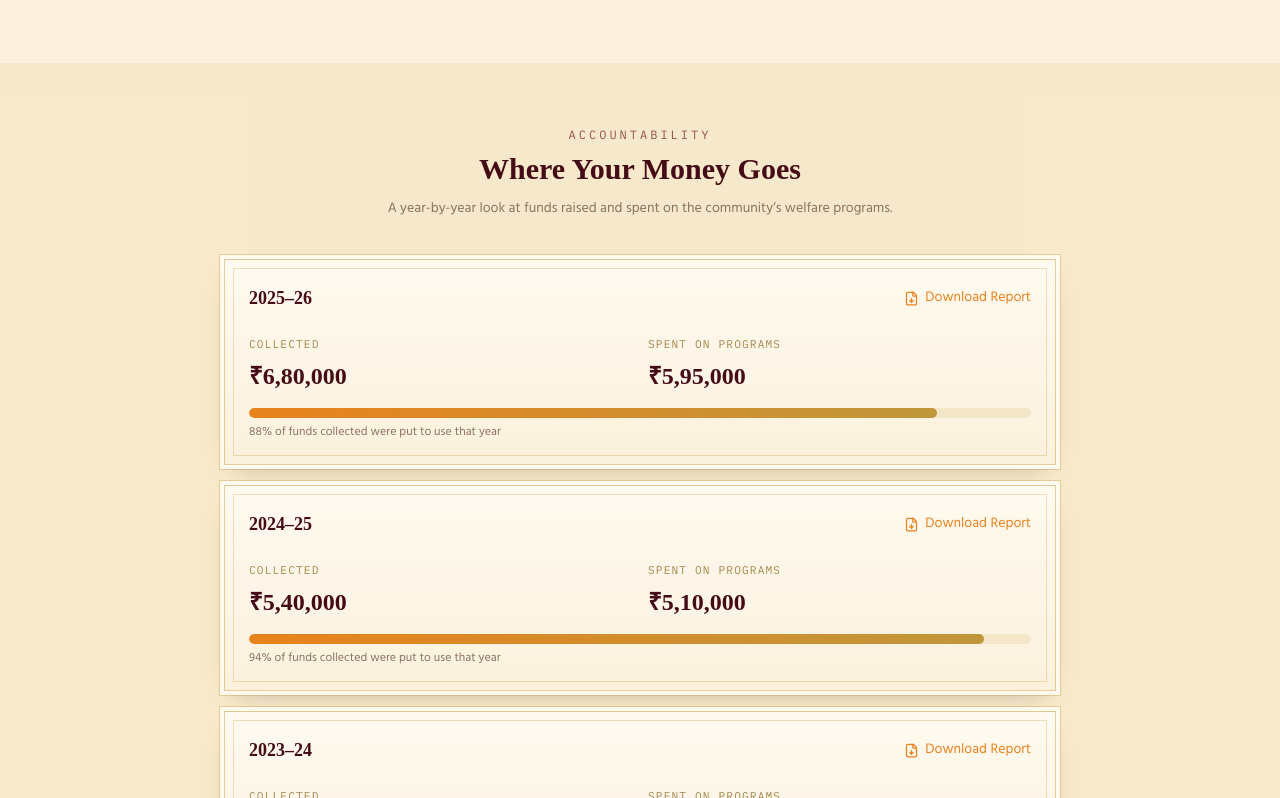
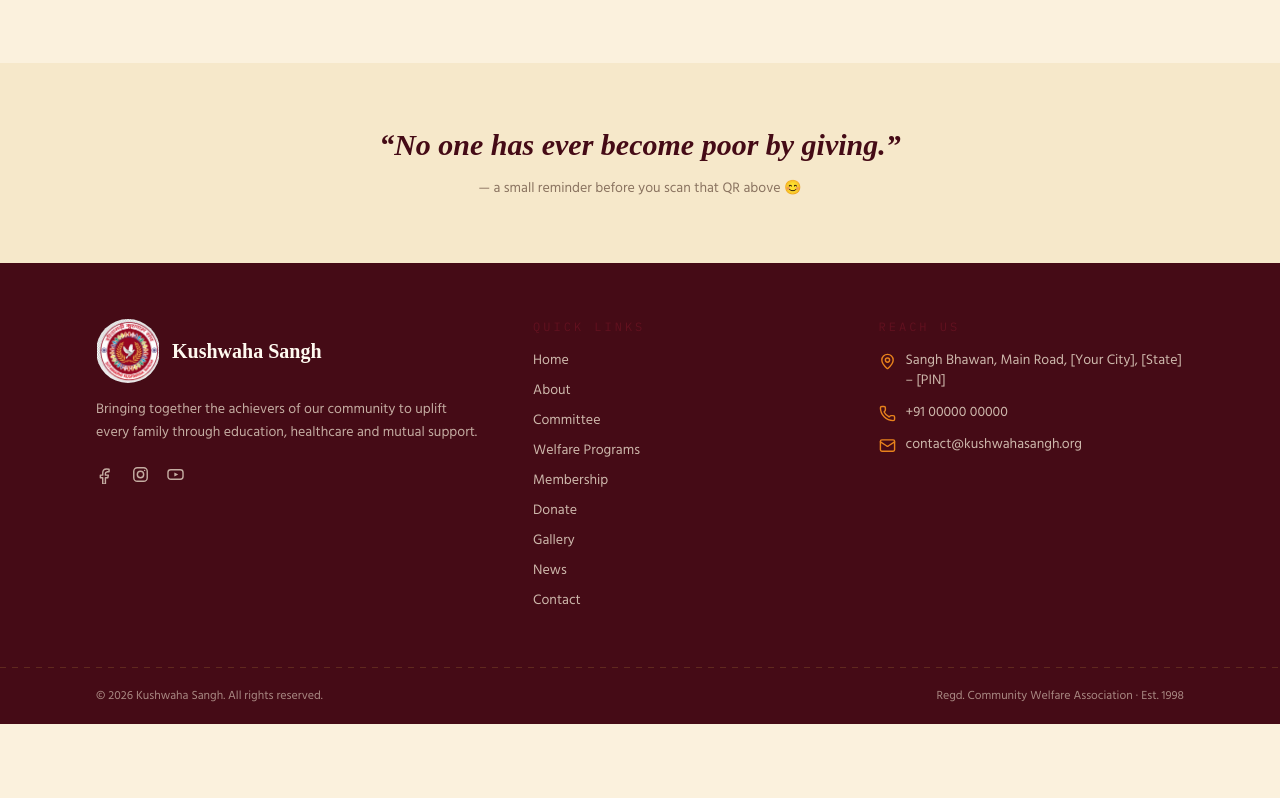
Before and after one commit to Ajitsingh4362/Kushwaha-sangh, a React (Vite) app: page /donate in a window 1280 px wide. Shown: the part 922-1720 px from the top of the page. After the commit the page ends 1646 px from the top, so only its background shows below. Built offline with nearby package versions, Linux system fonts and the light colour scheme; a web font is replaced by a local one.

Commit message:
Replace accountability/transparency section with a motivational quote

```diff
--- a/src/pages/Donate.jsx
+++ b/src/pages/Donate.jsx
@@ -1,6 +1,6 @@
-import { QrCode, Landmark, FileDown, ShieldCheck } from 'lucide-react'
+import { QrCode, Landmark, ShieldCheck } from 'lucide-react'
 import PageHero from '../components/PageHero'
-import { donationMethods, transparency } from '../data/content'
+import { donationMethods } from '../data/content'
 
 export default function Donate() {
   return (
@@ -64,58 +64,14 @@
       </section>
 
       <section className="bg-cream-deep/60 py-16">
-        <div className="mx-auto max-w-4xl px-5 lg:px-8">
-          <p className="eyebrow text-center text-maroon/70">Accountability</p>
-          <h2 className="mt-2 text-center font-display text-3xl font-bold text-maroon-deep">
-            Where Your Money Goes
-          </h2>
-          <p className="mx-auto mt-3 max-w-xl text-center text-sm text-stone">
-            A year-by-year look at funds raised and spent on the community&rsquo;s welfare programs.
-          </p>
-
-          <div className="mt-10 space-y-5">
-            {transparency.map((t) => {
-              const collectedNum = parseInt(t.collected.replace(/[^\d]/g, ''), 10)
-              const spentNum = parseInt(t.spent.replace(/[^\d]/g, ''), 10)
-              const pct = collectedNum ? Math.min(Math.round((spentNum / collectedNum) * 100), 100) : 0
-              return (
-                <div key={t.year} className="ledger-plaque animate-rise p-6">
-                  <div className="flex flex-wrap items-center justify-between gap-3">
-                    <span className="font-display text-lg font-semibold text-maroon-deep">{t.year}</span>
-                    <a href={t.report} className="flex items-center gap-1.5 text-sm text-saffron hover:underline">
-                      <FileDown size={15} /> Download Report
-                    </a>
-                  </div>
-
-                  <div className="mt-5 grid grid-cols-2 gap-4 sm:grid-cols-2">
-                    <div>
-                      <span className="ledger-number">Collected</span>
-                      <p className="mt-1 font-display text-2xl font-bold text-maroon-deep">{t.collected}</p>
-                    </div>
-                    <div>
-                      <span className="ledger-number">Spent on Programs</span>
-                      <p className="mt-1 font-display text-2xl font-bold text-maroon-deep">{t.spent}</p>
-                    </div>
-                  </div>
-
-                  <div className="mt-4 h-2.5 w-full overflow-hidden rounded-full bg-gold/15">
-                    <div
-                      className="h-full rounded-full bg-gradient-to-r from-saffron to-gold"
-                      style={{ width: `${pct}%` }}
-                    />
-                  </div>
-                  <p className="mt-1.5 text-xs text-stone">{pct}% of funds collected were put to use that year</p>
-                </div>
-              )
-            })}
-          </div>
-
-          <p className="mt-6 text-center text-xs text-stone">
-            Placeholder figures — replace with the Sangh&rsquo;s audited yearly numbers and link real
-            PDF reports.
-          </p>
+        <div className="mx-auto max-w-2xl px-5 text-center lg:px-8">
+          <blockquote className="font-display text-2xl font-semibold italic leading-snug text-maroon-deep sm:text-3xl">
+            &ldquo;No one has ever become poor by giving.&rdquo;
+          </blockquote>
+          <p className="mt-4 text-sm text-stone">— a small reminder before you scan that QR above 😊</p>
         </div>
       </section>
+
     </>
   )
 }
```
